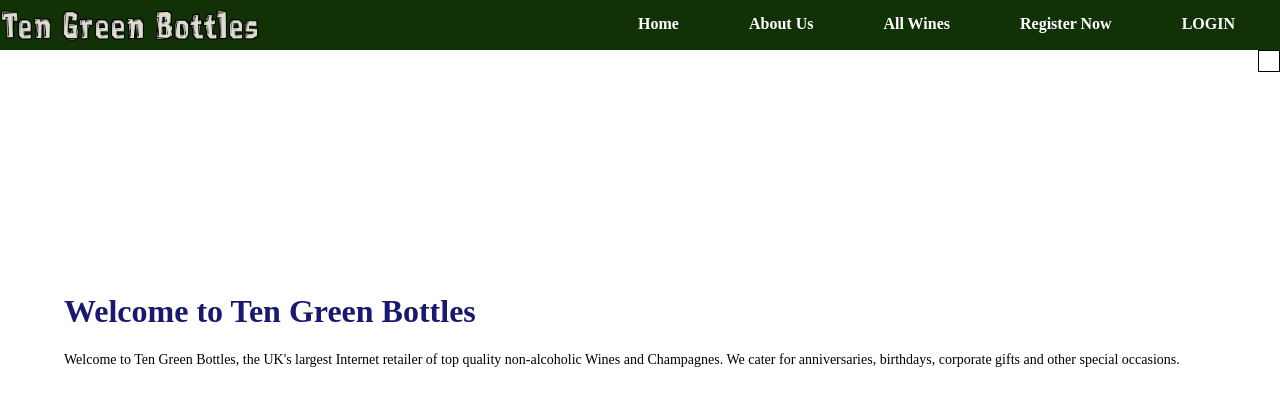
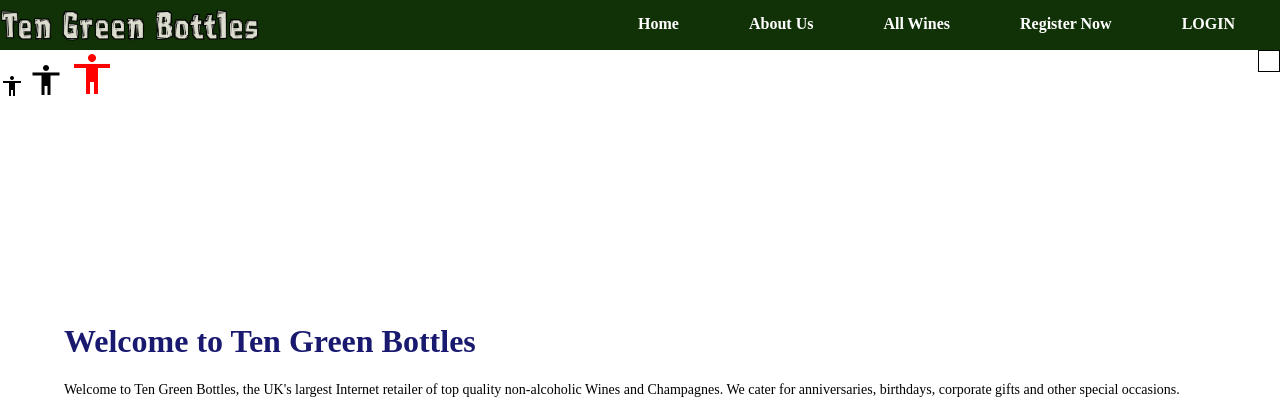
Before and after one commit to LordGee/WineApp, a PHP site: page /index.php in a window 1280 px wide. Shown: the top 420 px of the page. Run offline with PHP 8.4, Linux system fonts and the light colour scheme; data comes from the database, SQL or seed files in the repository; some libraries are stand-ins or nearby versions.

Commit message:
Accessibility
Adding Accessibility icons to header

```diff
--- a/Includes/header.php
+++ b/Includes/header.php
@@ -53,3 +53,12 @@
         </ul>
       </div>
   </div>
+  <title>Google Icons</title>
+  <meta name="viewport" content="width=device-width, initial-scale=1">
+  <link href="https://fonts.googleapis.com/icon?family=Material+Icons" rel="stylesheet">
+  </head>
+  <body>
+
+  <i class="material-icons">accessibility</i>
+  <i class="material-icons" style="font-size:36px">accessibility</i>
+  <i class="material-icons" style="font-size:48px;color:red">accessibility</i>
```
